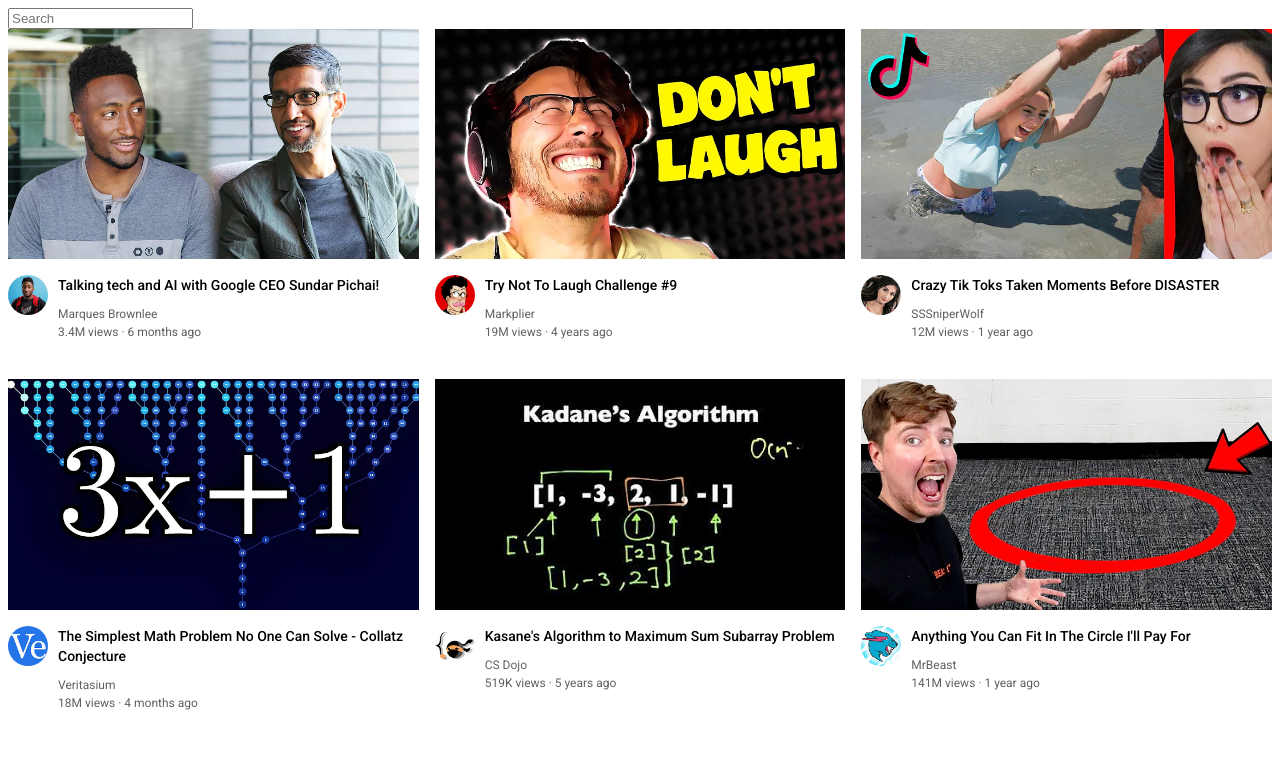
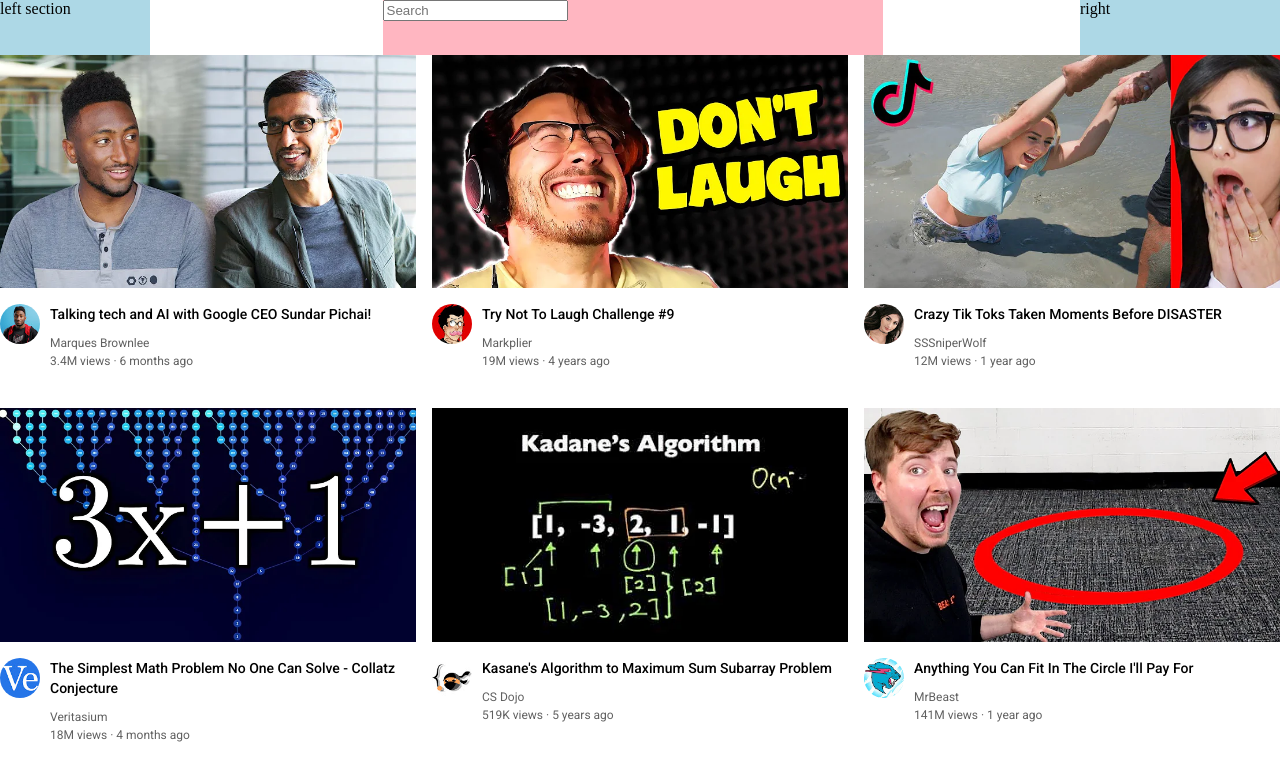
Before and after one commit to Harsh3054/Youtube-Clone, a plain HTML site: page index.html in a window 1280 px wide. Drawn offline with Linux system fonts and the light colour scheme.

Commit message:
added header and separate out files

```diff
--- a/index.html
+++ b/index.html
@@ -14,13 +14,13 @@
 <body>
     <div class="header">
         <div class="left-section">
-
+            left section
         </div>
         <div class="middle-section">
             <input type="text" class="search-bar" placeholder="Search">
         </div>
         <div class="right-section">
-
+            right
         </div>
 
     </div>
--- a/styles/general.css
+++ b/styles/general.css
@@ -3,3 +3,6 @@ p{
     margin-top: 0px;
     margin-bottom: 0px;
 }
+body{
+    margin:0;
+}
--- a/styles/header.css
+++ b/styles/header.css
@@ -1,3 +1,21 @@
-.search-bar{
-    display:block;
+.header{
+    height: 55px;
+    display: flex;
+    flex-direction: row;
+    justify-content:space-between /*space-between; for evenly spreading three section */
 }
+.left-section{
+    background-color: lightblue;
+    width:150px;
+}
+.middle-section{
+    background-color: lightpink;
+    flex:1;
+    margin-left: 70px;
+    margin-right: 35px;
+    max-width: 500px;
+}
+.right-section{
+    background-color:lightblue ;
+    width: 200px;
+}
```
